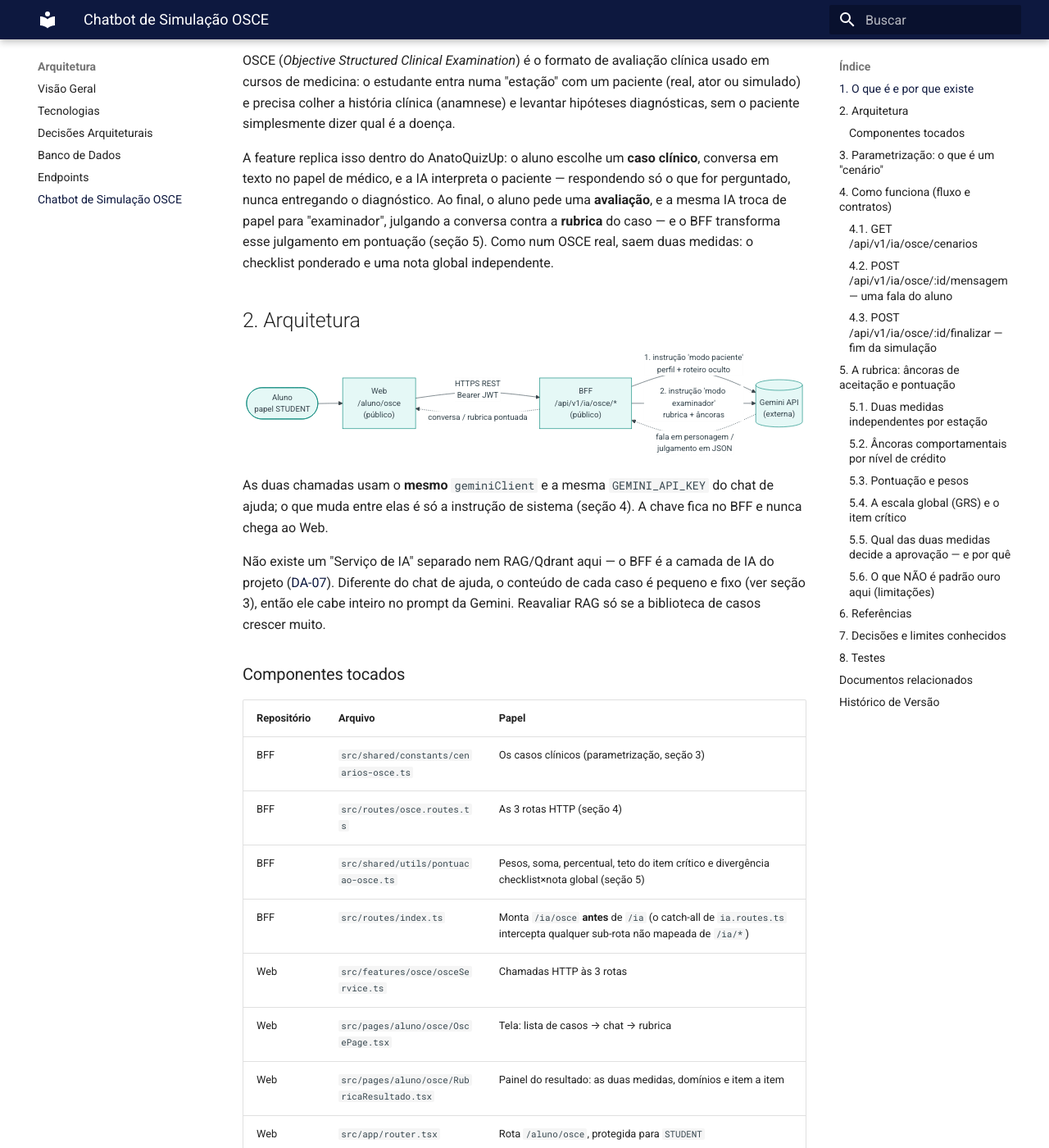
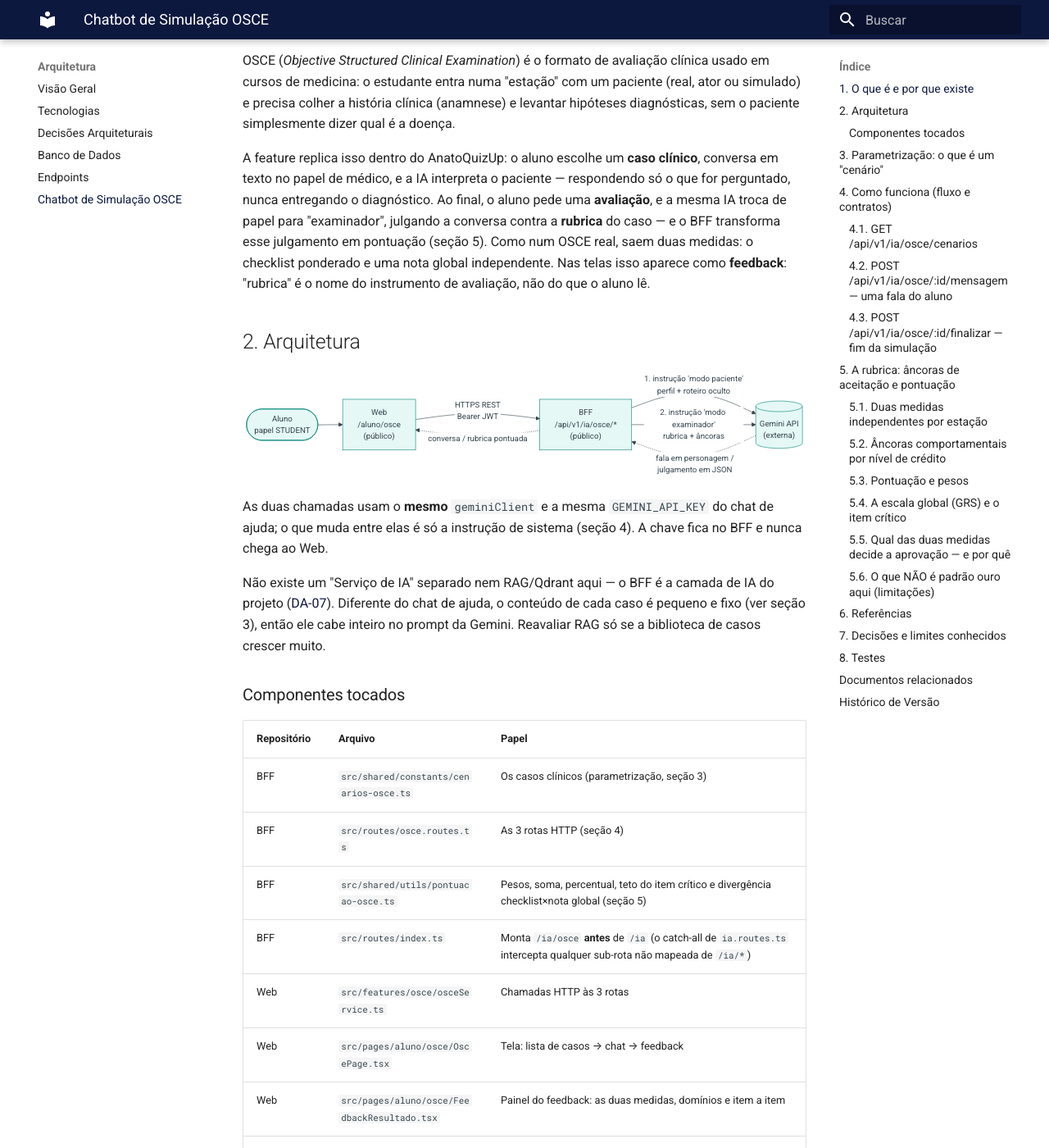
Before and after one commit to fga-eps-mds/2026-2-AnatoQuizUp-Doc, an MkDocs documentation site: the page built from docs/arquitetura/chatbot-osce.md, in a window 1280 px wide and 1400 px high, scrolled down 334 px. Shown: the whole window at 82% size. Built offline with MkDocs 1.6.1 and Material for MkDocs 9.7.7, drawn with Linux system fonts in a browser that asks for light colours; some of the changed text lies outside the part shown.

Commit message:
docs(osce): registra o modelo lite e o feedback como nome de tela
Refs #71

Co-authored-by: Rafael Melo <rafael.matuda10@gmail.com>

```diff
--- a/docs/arquitetura/chatbot-osce.md
+++ b/docs/arquitetura/chatbot-osce.md
@@ -6,7 +6,7 @@
 
 OSCE (*Objective Structured Clinical Examination*) é o formato de avaliação clínica usado em cursos de medicina: o estudante entra numa "estação" com um paciente (real, ator ou simulado) e precisa colher a história clínica (anamnese) e levantar hipóteses diagnósticas, sem o paciente simplesmente dizer qual é a doença.
 
-A feature replica isso dentro do AnatoQuizUp: o aluno escolhe um **caso clínico**, conversa em texto no papel de médico, e a IA interpreta o paciente — respondendo só o que for perguntado, nunca entregando o diagnóstico. Ao final, o aluno pede uma **avaliação**, e a mesma IA troca de papel para "examinador", julgando a conversa contra a **rubrica** do caso — e o BFF transforma esse julgamento em pontuação (seção 5). Como num OSCE real, saem duas medidas: o checklist ponderado e uma nota global independente.
+A feature replica isso dentro do AnatoQuizUp: o aluno escolhe um **caso clínico**, conversa em texto no papel de médico, e a IA interpreta o paciente — respondendo só o que for perguntado, nunca entregando o diagnóstico. Ao final, o aluno pede uma **avaliação**, e a mesma IA troca de papel para "examinador", julgando a conversa contra a **rubrica** do caso — e o BFF transforma esse julgamento em pontuação (seção 5). Como num OSCE real, saem duas medidas: o checklist ponderado e uma nota global independente. Nas telas isso aparece como **feedback**: "rubrica" é o nome do instrumento de avaliação, não do que o aluno lê.
 
 ## 2. Arquitetura
 
@@ -38,8 +38,8 @@
 | BFF | `src/shared/utils/pontuacao-osce.ts` | Pesos, soma, percentual, teto do item crítico e divergência checklist×nota global (seção 5) |
 | BFF | `src/routes/index.ts` | Monta `/ia/osce` **antes** de `/ia` (o catch-all de `ia.routes.ts` intercepta qualquer sub-rota não mapeada de `/ia/*`) |
 | Web | `src/features/osce/osceService.ts` | Chamadas HTTP às 3 rotas |
-| Web | `src/pages/aluno/osce/OscePage.tsx` | Tela: lista de casos → chat → rubrica |
-| Web | `src/pages/aluno/osce/RubricaResultado.tsx` | Painel do resultado: as duas medidas, domínios e item a item |
+| Web | `src/pages/aluno/osce/OscePage.tsx` | Tela: lista de casos → chat → feedback |
+| Web | `src/pages/aluno/osce/FeedbackResultado.tsx` | Painel do feedback: as duas medidas, domínios e item a item |
 | Web | `src/app/router.tsx` | Rota `/aluno/osce`, protegida para `STUDENT` |
 | Web | `src/widgets/header/ui/Header.tsx` | Item de menu "Simulação OSCE" (ícone `Stethoscope`) |
 
@@ -269,7 +269,7 @@
 ## 7. Decisões e limites conhecidos
 
 - **Sem persistência**: a conversa e a rubrica pontuada não são salvas em banco — fecham a página, perde a simulação. Se a equipe quiser histórico de simulações (para o professor acompanhar progresso, por exemplo), isso é extensão futura, não construída aqui.
-- **Sem streaming**: a resposta da Gemini chega de uma vez (igual ao `/ia/perguntar`), não token a token. O *thinking* da Gemini é desligado (`thinkingConfig.thinkingBudget: 0`) nas duas rotas: com ele a chamada levava 10–15s e às vezes estourava o `REQUEST_TIMEOUT_MS`. A UI mostra um spinner de carregamento enquanto espera.
+- **Sem streaming**: a resposta da Gemini chega de uma vez (igual ao `/ia/perguntar`), não token a token. O *thinking* da Gemini fica no nível mínimo (`thinkingConfig.thinkingLevel: "low"`) nas duas rotas: no nível alto a chamada levava 10–15s e às vezes estourava o `REQUEST_TIMEOUT_MS`. O modelo em uso é o `gemini-3.5-flash-lite`, o degrau mais barato da família, que não aceita `thinkingBudget: 0` (responde `400`) e por isso usa o nível `low`. A UI mostra um spinner de carregamento enquanto espera.
 - **Dado do aluno que cruza para a Gemini**: nenhum — diferente do `/ia/dica`, o modo OSCE não usa o desempenho do aluno, só o texto da conversa em si (que o próprio aluno está digitando). Sem risco de LGPD adicional em relação ao que o chat de ajuda já levanta.
 - **Falha graciosa**: se a Gemini não estiver configurada ou falhar, a rota responde 503/502 com uma mensagem de erro — a página mostra o erro, sem quebrar a navegação.
 
```
